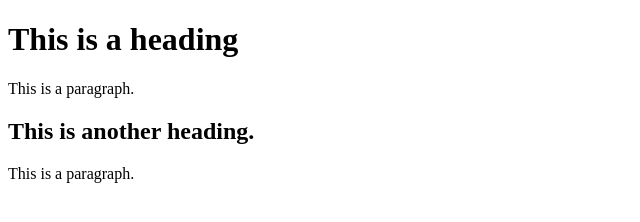
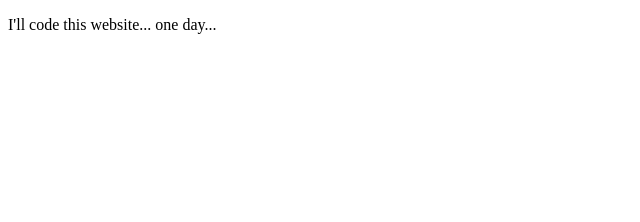
Before and after one commit to OllieShadbolt/OllieShadbolt.github.io, a plain HTML site: page index.html in a window 1280 px wide. Shown: the whole page, without its empty margins (0-640 px from the left). Drawn offline with Linux system fonts and the light colour scheme.

Commit message:
Update index.html

```diff
--- a/index.html
+++ b/index.html
@@ -7,11 +7,7 @@
 </head>
 <body>
 
-<h1>This is a heading</h1>
-<p>This is a paragraph.</p>
-
-<h2>This is another heading.</h2>
-<p>This is a paragraph.</p>
+<p>I'll code this website... one day...</p>
 
 
 </body>
```
